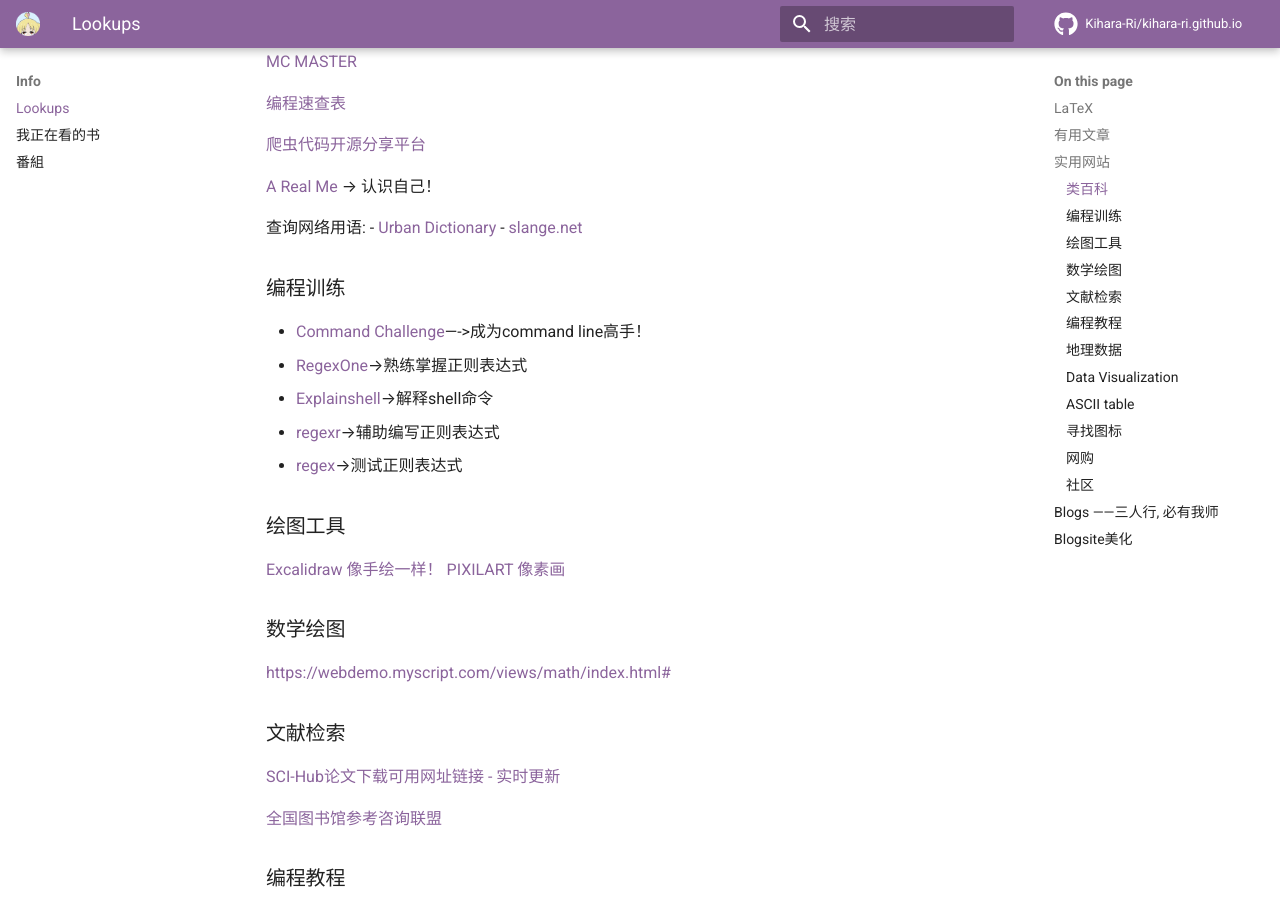
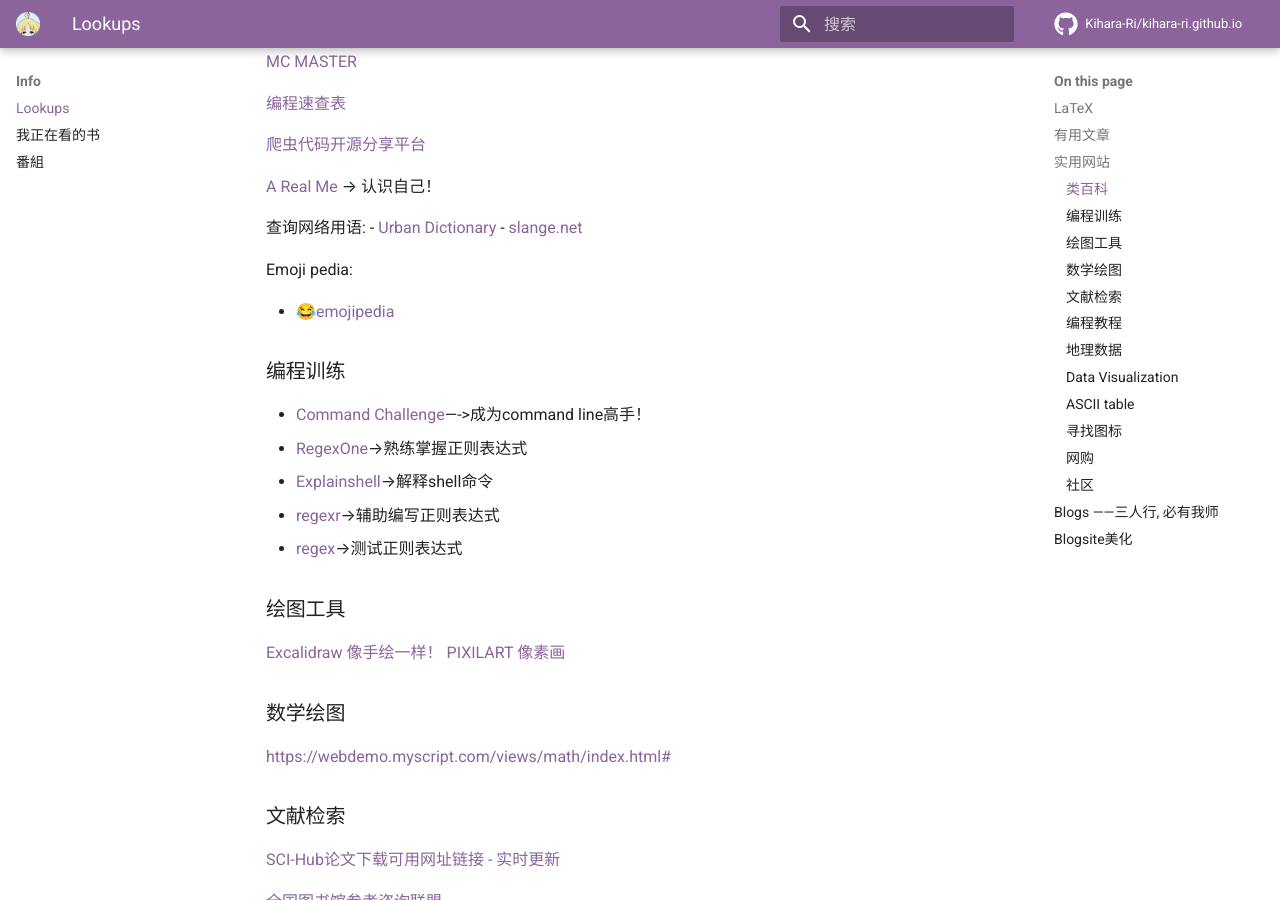
Before and after one commit to Kihara-Ri/kihara-ri.github.io, an MkDocs documentation site: the page built from docs/lookups.md, in a window 1280 px wide and 900 px high, scrolled down 832 px. Built offline with MkDocs 1.6.1 and Material for MkDocs 9.7.7, drawn with Linux system fonts in a browser that asks for light colours; comment, search, counter and statistics services are not loaded.

Commit message:
Update lookups.md

```diff
--- a/docs/lookups.md
+++ b/docs/lookups.md
@@ -32,6 +32,10 @@
 查询网络用语:
 - [Urban Dictionary](https://www.urbandictionary.com/)
 - [slange.net](https://slang.net/)
+
+Emoji pedia:
+
+- [😂emojipedia](https://emojipedia.org/)
 
 ### 编程训练
 
```
